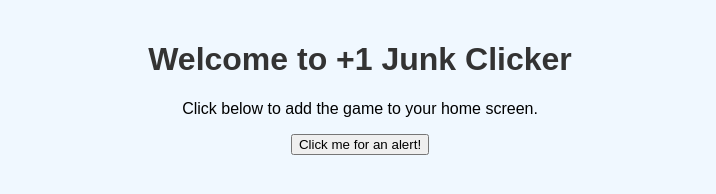
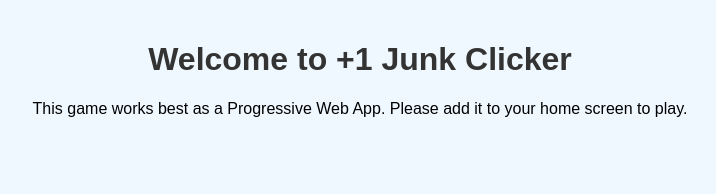
Before and after one commit to Techdrips/-1-hckicker, a plain HTML site: page index.html in a window 1280 px wide. Shown: the whole page, without its empty margins (280-996 px from the left). Drawn offline with Linux system fonts and the light colour scheme.

Commit message:
index.html

```diff
--- a/index.html
+++ b/index.html
@@ -17,21 +17,19 @@
 <body>
 
 <h1>Welcome to +1 Junk Clicker</h1>
-<p>Click below to add the game to your home screen.</p>
-<button id="alertBtn">Click me for an alert!</button>
 
-<!-- The clicker game -->
-<div id="clicker">
+<!-- Message for adding the app to the home screen -->
+<div id="addToHomeScreen">
+  <p>This game works best as a Progressive Web App. Please add it to your home screen to play.</p>
+</div>
+
+<!-- The clicker game (initially hidden on the website) -->
+<div id="clicker" style="display: none;">
   <div id="pointsDisplay">Points: 0</div>
 </div>
 
 <script src="/-1-hckicker/app.js"></script>
 <script>
-  // Alert button event
-  document.getElementById('alertBtn').addEventListener('click', function() {
-    alert('You clicked the alert button!');
-  });
-
   // Service Worker registration
   if ('serviceWorker' in navigator) {
     window.addEventListener('load', function() {
```
